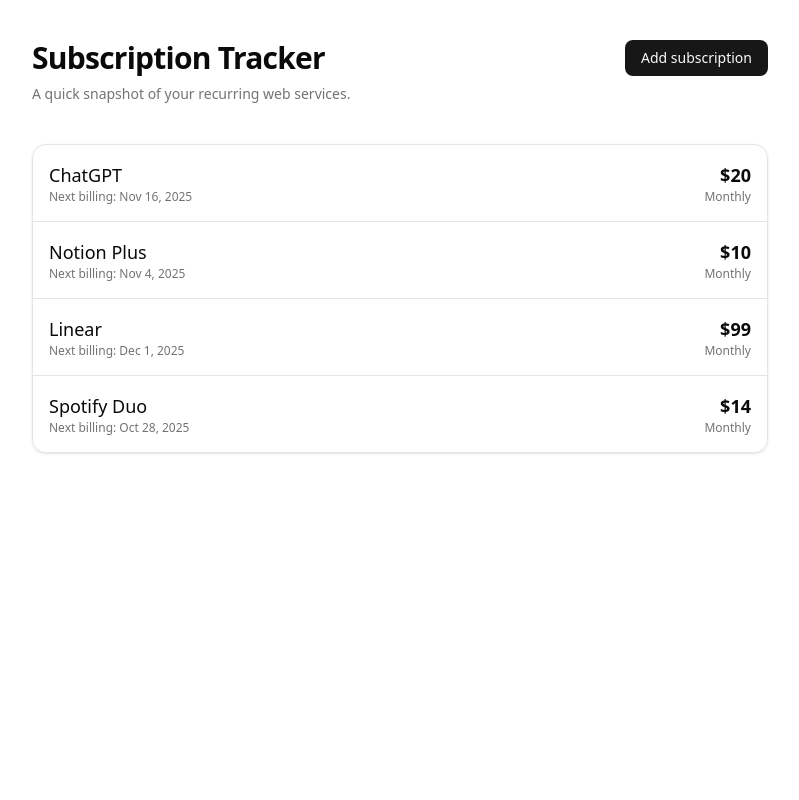
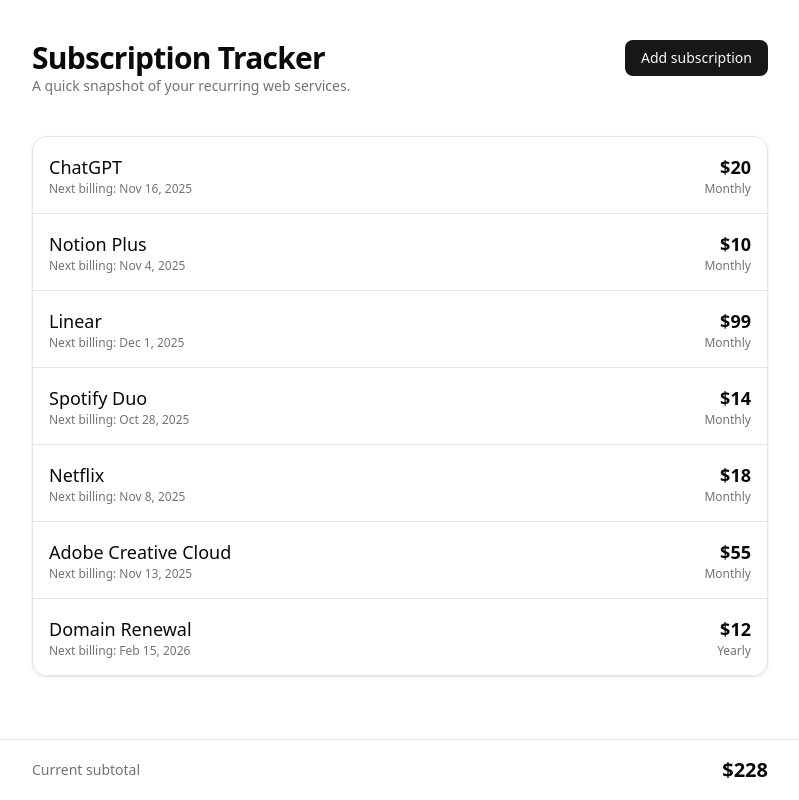
Before and after one commit to lvterry/subscription-tracker, a React (Vite) app: page / in a window 1280 px wide. Shown: the whole page, without its empty margins (240-1039 px from the left). Built offline with nearby package versions, Linux system fonts and the light colour scheme.

Commit message:
style tweak

```diff
--- a/src/App.tsx
+++ b/src/App.tsx
@@ -55,6 +55,27 @@
     fee: 14,
     cadence: 'Monthly',
     billingDate: '2025-10-28',
+  },
+  {
+    id: 'netflix',
+    name: 'Netflix',
+    fee: 18,
+    cadence: 'Monthly',
+    billingDate: '2025-11-08',
+  },
+  {
+    id: 'adobe-creative-cloud',
+    name: 'Adobe Creative Cloud',
+    fee: 55,
+    cadence: 'Monthly',
+    billingDate: '2025-11-13',
+  },
+  {
+    id: 'domain-renewal',
+    name: 'Domain Renewal',
+    fee: 12,
+    cadence: 'Yearly',
+    billingDate: '2026-02-15',
   },
 ];
 
@@ -192,11 +213,16 @@
     setIsPanelOpen(false);
   };
 
+  const subtotal = subscriptions.reduce(
+    (total, subscription) => total + Number(subscription.fee ?? 0),
+    0,
+  );
+
   return (
-    <main className="mx-auto flex min-h-screen max-w-3xl flex-col gap-10 px-4 py-10">
+    <main className="relative mx-auto flex min-h-screen max-w-3xl flex-col gap-10 px-4 pb-0 pt-10">
       <header className="flex flex-col gap-6 sm:flex-row sm:items-end sm:justify-between">
         <div className="space-y-2">
-          <h1 className="text-3xl font-semibold tracking-tight">
+          <h1 className="text-3xl font-semibold tracking-tight mb-0">
             Subscription Tracker
           </h1>
           <p className="text-sm text-muted-foreground">
@@ -305,7 +331,7 @@
         </Sheet>
       </header>
 
-      <section className="space-y-4">
+      <section className="space-y-4 mb-24">
         <div className="divide-y rounded-xl border border-border bg-card/80 shadow-sm backdrop-blur">
           {subscriptions.map((subscription) => (
             <div
@@ -330,6 +356,17 @@
           ))}
         </div>
       </section>
+
+      <footer className="fixed left-0 bottom-0 w-full border-t border-border bg-background">
+        <div className="flex items-center justify-between mx-auto max-w-3xl py-4 px-4">
+          <span className="text-sm font-medium text-muted-foreground">
+            Current subtotal
+          </span>
+          <span className="text-xl font-semibold">
+            {formatCurrency(subtotal)}
+          </span>
+        </div>
+      </footer>
     </main>
   );
 }
```
